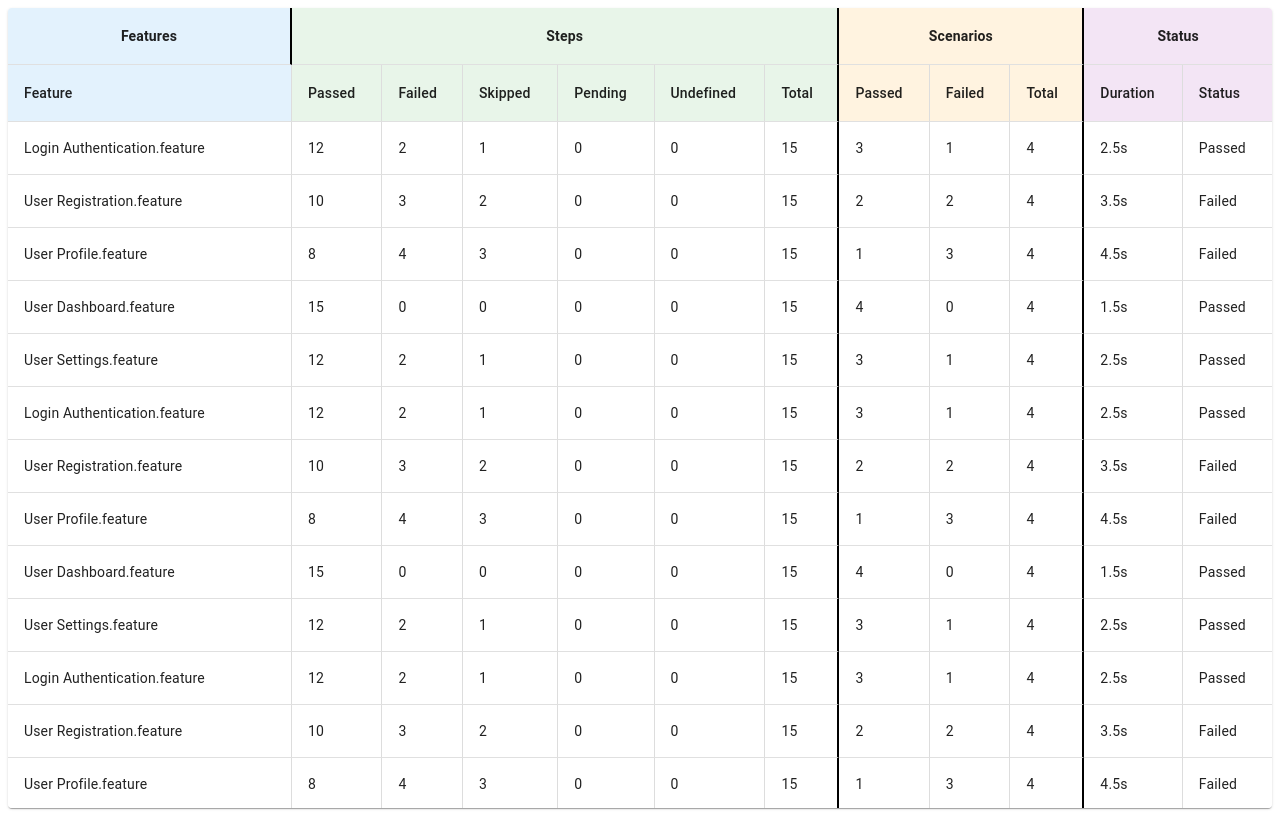
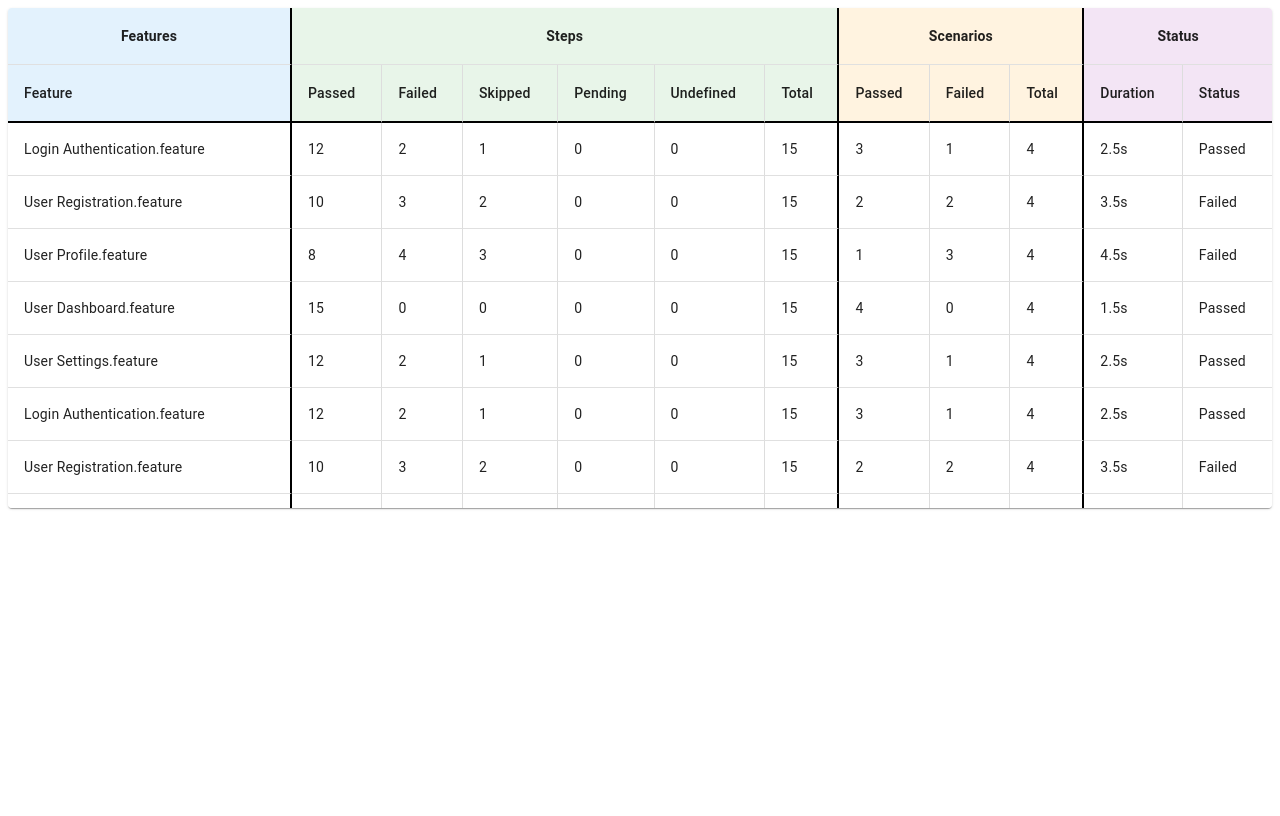
Before and after one commit to Codeyg12/test-view, a Next.js app: page / in a window 1280 px wide. Built offline with nearby package versions, Linux system fonts and the light colour scheme.

Commit message:
Adjusting styling on table

```diff
--- a/app/components/TestTable.tsx
+++ b/app/components/TestTable.tsx
@@ -2,6 +2,7 @@ import { Table, TableCell, TableContainer, TableHead, TableRow, TableBody, Paper
 import dummyData from "../../dummyData.json"
 
 const TestTable = () => {
+    // Header background colors
     const headerStyles = {
         features: { backgroundColor: "#e3f2fd" },
         steps: { backgroundColor: "#e8f5e9" },
@@ -13,7 +14,7 @@ const TestTable = () => {
         <TableContainer
             component={Paper}
             className="w-full"
-            sx={{ maxHeight: '800px' }}
+            sx={{ maxHeight: '500px' }}
         >
             <Table stickyHeader>
                 <TableHead>
@@ -61,39 +62,40 @@ const TestTable = () => {
                             align="center"
                             sx={{
                                 ...headerStyles.status,
-                                fontWeight: 'bold'
+                                fontWeight: 'bold',
                             }}
                         >
                             Status
                         </TableCell>
                     </TableRow>
-                    <TableRow>
+                    <TableRow sx={{ borderBottom: '2px solid black' }}>
                         <TableCell sx={{
-                            borderRight: '1px solid #ddd',
+                            borderRight: '2px solid black',
+                            borderBottom: '2px solid black',
                             ...headerStyles.features
                         }}>
                             Feature
                         </TableCell>
 
-                        <TableCell sx={{ borderRight: '1px solid #ddd', ...headerStyles.steps }}>Passed</TableCell>
-                        <TableCell sx={{ borderRight: '1px solid #ddd', ...headerStyles.steps }}>Failed</TableCell>
-                        <TableCell sx={{ borderRight: '1px solid #ddd', ...headerStyles.steps }}>Skipped</TableCell>
-                        <TableCell sx={{ borderRight: '1px solid #ddd', ...headerStyles.steps }}>Pending</TableCell>
-                        <TableCell sx={{ borderRight: '1px solid #ddd', ...headerStyles.steps }}>Undefined</TableCell>
-                        <TableCell sx={{ borderRight: '2px solid black', ...headerStyles.steps }}>Total</TableCell>
+                        <TableCell sx={{ borderRight: '1px solid #ddd', borderBottom: '2px solid black', ...headerStyles.steps }}>Passed</TableCell>
+                        <TableCell sx={{ borderRight: '1px solid #ddd', borderBottom: '2px solid black', ...headerStyles.steps }}>Failed</TableCell>
+                        <TableCell sx={{ borderRight: '1px solid #ddd', borderBottom: '2px solid black', ...headerStyles.steps }}>Skipped</TableCell>
+                        <TableCell sx={{ borderRight: '1px solid #ddd', borderBottom: '2px solid black', ...headerStyles.steps }}>Pending</TableCell>
+                        <TableCell sx={{ borderRight: '1px solid #ddd', borderBottom: '2px solid black', ...headerStyles.steps }}>Undefined</TableCell>
+                        <TableCell sx={{ borderRight: '2px solid black', borderBottom: '2px solid black', ...headerStyles.steps }}>Total</TableCell>
 
-                        <TableCell sx={{ borderRight: '1px solid #ddd', ...headerStyles.scenarios }}>Passed</TableCell>
-                        <TableCell sx={{ borderRight: '1px solid #ddd', ...headerStyles.scenarios }}>Failed</TableCell>
-                        <TableCell sx={{ borderRight: '2px solid black', ...headerStyles.scenarios }}>Total</TableCell>
+                        <TableCell sx={{ borderRight: '1px solid #ddd', borderBottom: '2px solid black', ...headerStyles.scenarios }}>Passed</TableCell>
+                        <TableCell sx={{ borderRight: '1px solid #ddd', borderBottom: '2px solid black', ...headerStyles.scenarios }}>Failed</TableCell>
+                        <TableCell sx={{ borderRight: '2px solid black', borderBottom: '2px solid black', ...headerStyles.scenarios }}>Total</TableCell>
 
-                        <TableCell sx={{ borderRight: '1px solid #ddd', ...headerStyles.status }}>Duration</TableCell>
-                        <TableCell sx={{ ...headerStyles.status }}>Status</TableCell>
+                        <TableCell sx={{ borderRight: '1px solid #ddd', borderBottom: '2px solid black', ...headerStyles.status }}>Duration</TableCell>
+                        <TableCell sx={{ borderBottom: '2px solid black', ...headerStyles.status }}>Status</TableCell>
                     </TableRow>
                 </TableHead>
                 <TableBody>
                     {dummyData.map((data, index) => (
                         <TableRow key={index}>
-                            <TableCell sx={{ borderRight: '1px solid #ddd' }}>{data.feature}.feature</TableCell>
+                            <TableCell sx={{ borderRight: '2px solid black' }}>{data.feature}.feature</TableCell>
                             <TableCell sx={{ borderRight: '1px solid #ddd' }}>{data.steps.passed}</TableCell>
                             <TableCell sx={{ borderRight: '1px solid #ddd' }}>{data.steps.failed}</TableCell>
                             <TableCell sx={{ borderRight: '1px solid #ddd' }}>{data.steps.skipped}</TableCell>
```
